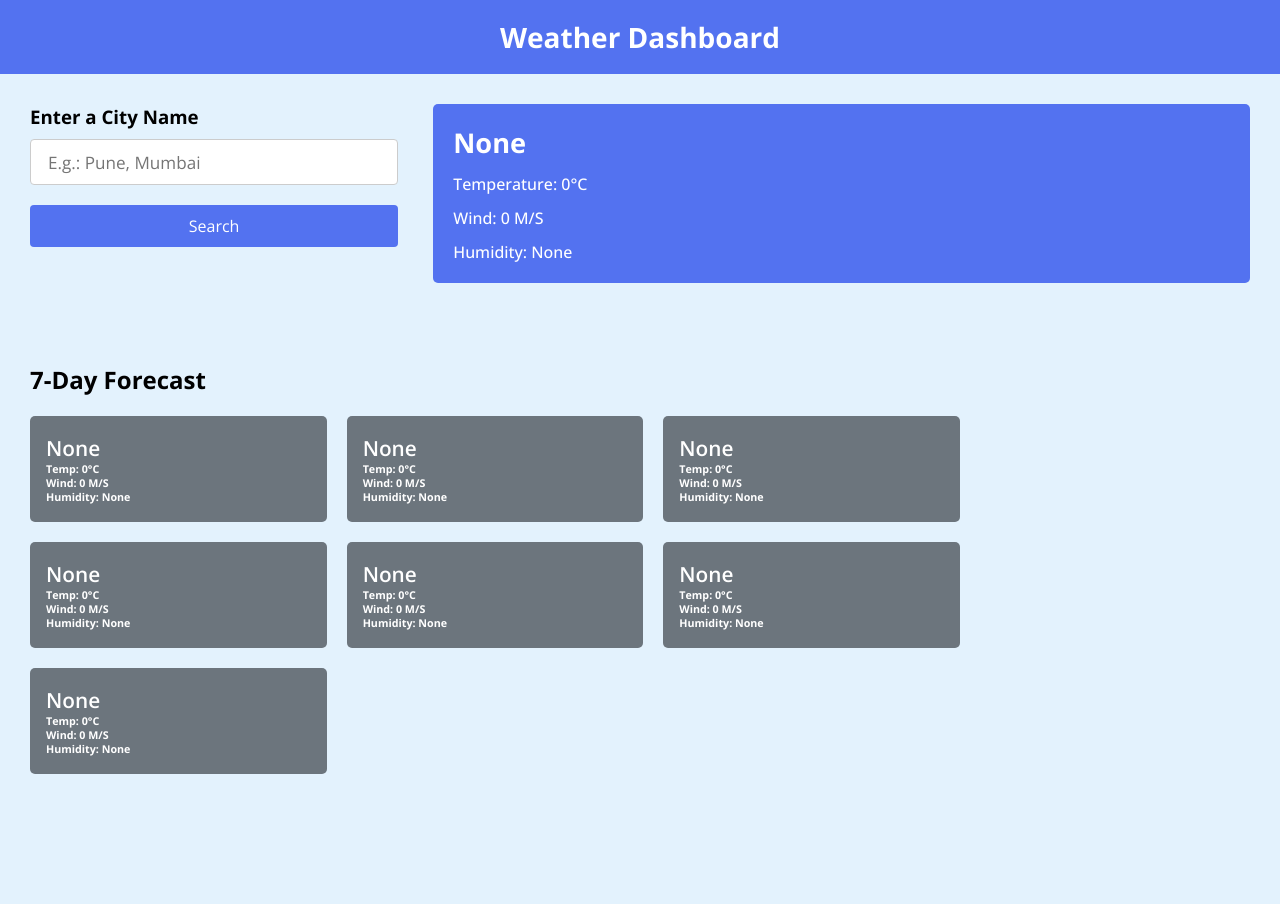
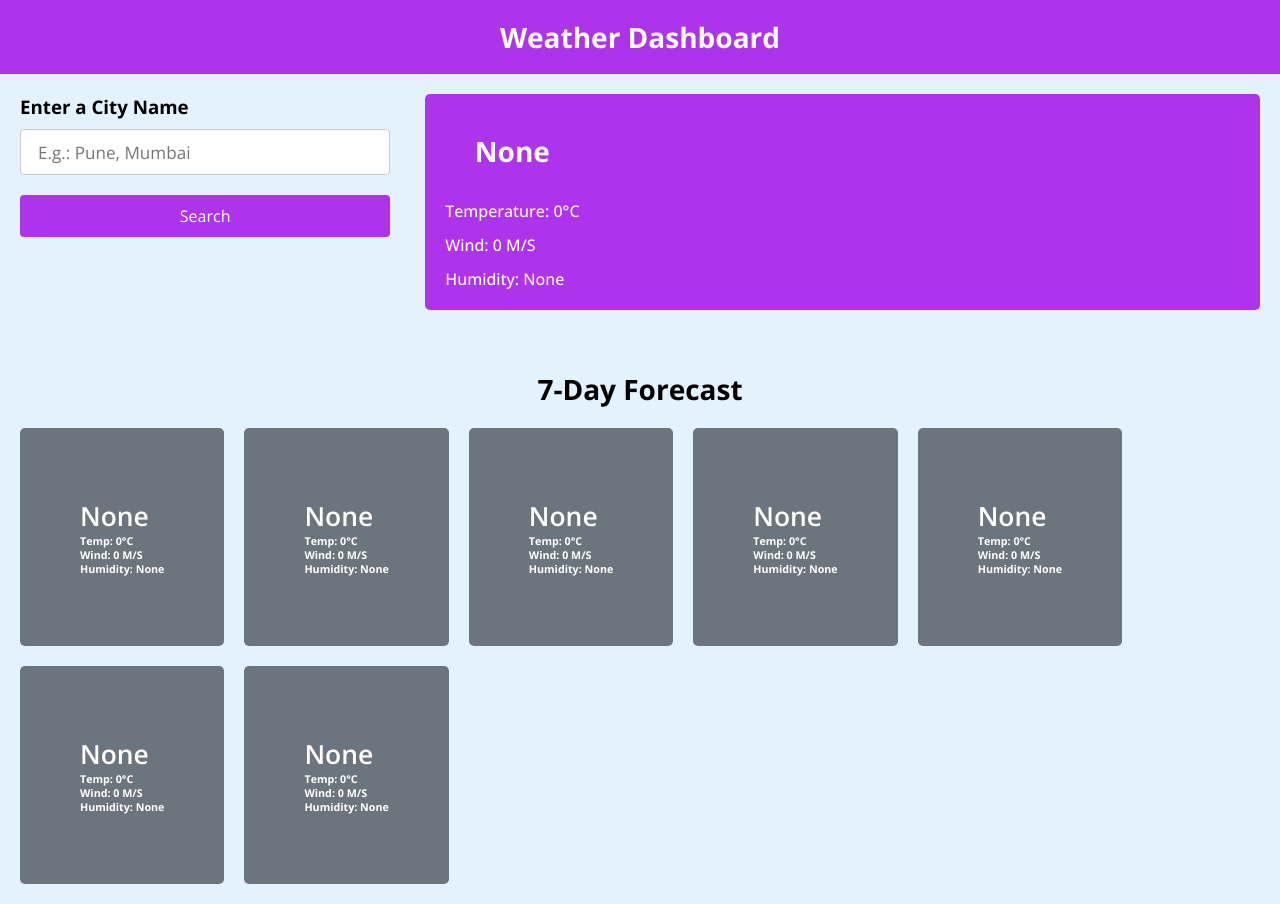
Before and after one commit to SahilMaral/Weather-Application, a plain HTML site: page index.html in a window 1280 px wide. Before the commit the page ends 804 px from the top, so only its background shows below. Drawn offline with nearby package versions, Linux system fonts and the light colour scheme.

Commit message:
Update style.css

```diff
--- a/style.css
+++ b/style.css
@@ -1,5 +1,4 @@
-/* Import Google font - Open Sans */
-@import url('https://fonts.googleapis.com/css2?family=Open+Sans:wght@400;500;600;700&display=swap');
+@import url('https://fonts.googleapis.com/css2?family=Open+Sans:wght@400;500;600;700&amp;display=swap');
 
 * {
     margin: 0;
@@ -13,7 +12,7 @@ body {
 }
 
 h1 {
-    background: #5372F0;
+    background: #ae34eb;
     font-size: 1.75rem;
     text-align: center;
     padding: 18px 0;
@@ -23,7 +22,7 @@ h1 {
 .container {
     display: flex;
     gap: 35px;
-    padding: 30px;
+    padding: 20px;
 }
 
 .weather-input {
@@ -43,7 +42,7 @@ h1 {
 
 .weather-input input:focus {
     padding: 0 16px;
-    border: 2px solid #5372F0;
+    border: 2px solid #ae34eb;
 }
 
 .weather-input .separator {
@@ -57,7 +56,8 @@ h1 {
 }
 
 .weather-input .separator::before {
-    content: "or";
+    content: "or"
+    ;
     color: #6C757D;
     font-size: 1.18rem;
     padding: 0 15px;
@@ -74,12 +74,12 @@ h1 {
     border-radius: 4px;
     font-size: 1rem;
     color: #fff;
-    background: #5372F0;
+    background: #ae34eb;
     transition: 0.2s ease;
 }
 
 .weather-input .search-btn:hover {
-    background: #2c52ed;
+    background: #ae34eb;
 }
 
 .weather-input .location-btn {
@@ -96,16 +96,19 @@ h1 {
 
 .weather-data .current-weather {
     color: #fff;
-    background: #5372F0;
+    background: #ae34eb;
     border-radius: 5px;
-    padding: 20px 70px 20px 20px;
+    padding: 30px 30px 30px 30px;
     display: flex;
     justify-content: space-between;
 }
 
 .current-weather h2 {
     font-weight: 700;
-    font-size: 1.7rem;
+    font-size: 1.75rem;
+    text-align: center;
+    padding: 18px 0;
+    color: #fff;
 }
 
 .weather-data h6 {
@@ -129,8 +132,9 @@ h1 {
 }
 
 .days-forecast h2 {
+    font-size: 1.75rem;
+    text-align: center;
     margin: 20px 0;
-    font-size: 1.5rem;
 }
 
 .days-forecast .weather-cards {
@@ -140,15 +144,15 @@ h1 {
 
 .weather-cards .card {
     color: #fff;
-    padding: 18px 16px;
+    padding: 70px 60px;
     list-style: none;
-    width: calc(100% / 5);
+    width: calc (100% / 7);
     background: #6C757D;
     border-radius: 5px;
 }
 
 .weather-cards .card h3 {
-    font-size: 1.3rem;
+    font-size: 1.65rem;
     font-weight: 600;
 }
 
@@ -160,21 +164,26 @@ h1 {
 @media (max-width: 1400px) {
     .weather-data .current-weather {
         padding: 20px;
+
     }
 
     .weather-cards {
         flex-wrap: wrap;
+
     }
 
     .weather-cards .card {
-        width: calc(100% / 3 - 15px);
+        width: calc (100% / 3 - 15px);
+
     }
+
 }
 
 @media (max-width: 1200px) {
     .weather-cards .card {
-        width: calc(100% / 2 - 15px);
+        width: calc(100% / 1 - 15px);
     }
+
 }
 
 @media (max-width: 950px) {
@@ -183,7 +192,8 @@ h1 {
     }
 
     .weather-cards .card {
-        width: calc(100% / 1 - 10px);
+        padding-left: 125px;
+        border-radius: 10px;
     }
 }
 
```
